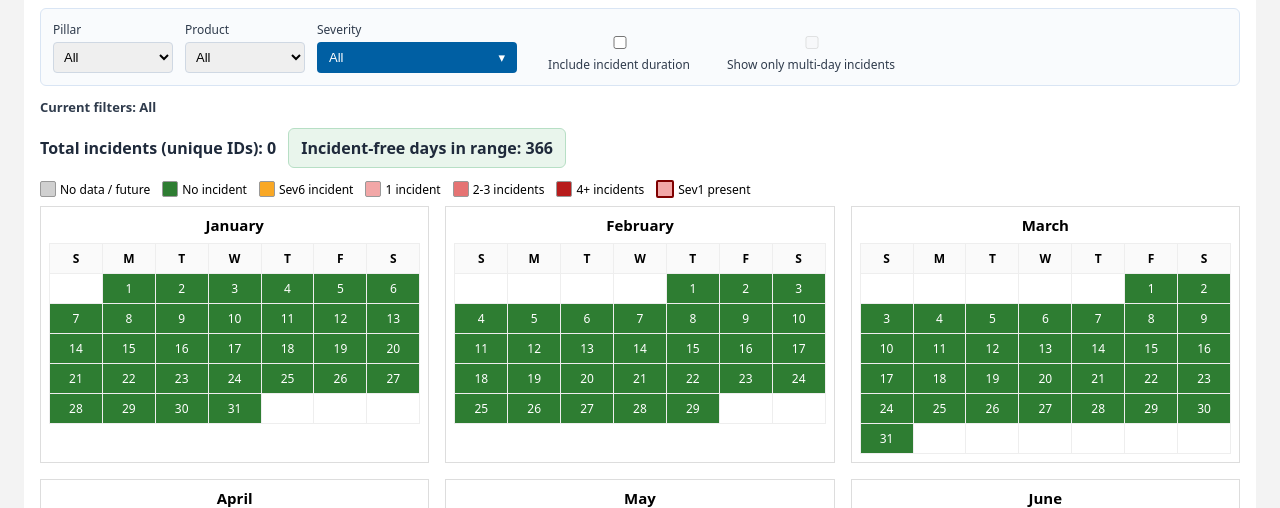
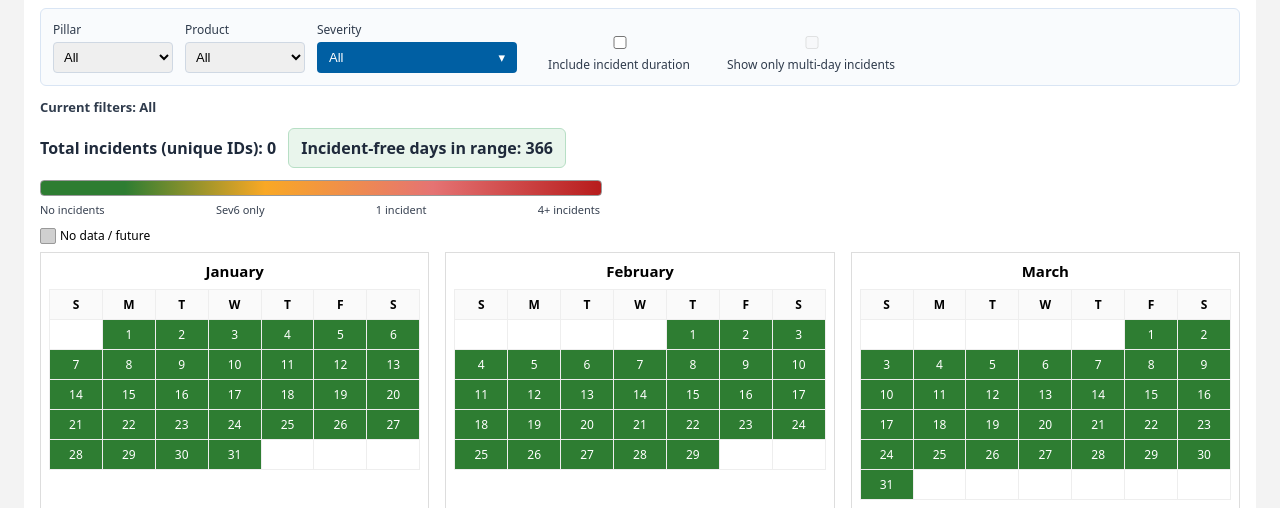
Before and after one commit to dsackr/incident-free-days, a Flask app: page /?view=yearly&year=2024&tab=incidents in a window 1280 px wide. Shown: the part 188-696 px from the top of the page. Run offline with Flask 3, Linux system fonts and the light colour scheme.

Commit message:
Fix incident links and refresh incident legend

```diff
--- a/app.py
+++ b/app.py
@@ -983,9 +983,6 @@ def render_dashboard(tab_override=None, show_config_tab=False):
             else:
                 intensity_class = "day-incident-light"
 
-            sev1_present = any(str(evt.get("severity")) == "1" for evt in day_events)
-            if sev1_present:
-                return f"{intensity_class} day-sev1-marker"
             return intensity_class
 
         return "day-ok" if day < today else "day-none"
@@ -1337,19 +1334,16 @@ def calendar_eink():
         if events:
             sev6_only = all(is_sev6(evt.get("severity")) for evt in events)
             if sev6_only:
-                return "sev6", False
+                return "sev6"
 
             count = len(events)
-            sev1_present = any(str(evt.get("severity")) == "1" for evt in events)
-
             if count >= 4:
-                return "heavy", sev1_present
+                return "heavy"
             if count >= 2:
-                return "medium", sev1_present
-            return "light", sev1_present
-
-        status = "ok" if day_obj < today else "none"
-        return status, False
+                return "medium"
+            return "light"
+
+        return "ok" if day_obj < today else "none"
 
     # Calendar grid
     cal = calendar.Calendar(firstweekday=calendar.SUNDAY)
@@ -1363,7 +1357,7 @@ def calendar_eink():
             y1 = y0 + cell_h
 
             if day.month == month:
-                status, sev1_present = classify_day(day)
+                status = classify_day(day)
                 fill_color = colors[status]
                 text_color = text_colors[status]
                 outline_color = (0, 0, 0)
@@ -1371,18 +1365,9 @@ def calendar_eink():
                 fill_color = (240, 240, 240)
                 text_color = (120, 120, 120)
                 outline_color = (180, 180, 180)
-                sev1_present = False
 
             # Cell fill and border
             draw.rectangle([x0, y0, x1, y1], fill=fill_color, outline=outline_color)
-
-            if sev1_present and day.month == month:
-                inset = 4
-                draw.rectangle(
-                    [x0 + inset, y0 + inset, x1 - inset, y1 - inset],
-                    outline=(127, 0, 0),
-                    width=3,
-                )
 
             # Day number in top-left of cell
             if day.month == month:
--- a/static/styles.css
+++ b/static/styles.css
@@ -103,6 +103,49 @@ h1 {
     font-size: 12px;
 }
 
+.incident-legend {
+    flex-direction: column;
+    align-items: flex-start;
+    gap: 10px;
+}
+
+.legend-gradient {
+    display: flex;
+    flex-direction: column;
+    gap: 6px;
+    width: 100%;
+    max-width: 560px;
+}
+
+.legend-gradient-bar {
+    width: 100%;
+    height: 14px;
+    border-radius: 4px;
+    background: linear-gradient(
+        90deg,
+        #2e7d32 0%,
+        #2e7d32 15%,
+        #f9a825 40%,
+        #e57373 70%,
+        #b71c1c 100%
+    );
+    border: 1px solid #999;
+}
+
+.legend-gradient-labels {
+    display: flex;
+    justify-content: space-between;
+    font-size: 11px;
+    color: #374151;
+}
+
+.legend-row {
+    display: flex;
+    flex-wrap: wrap;
+    gap: 12px;
+    align-items: center;
+}
+
 .legend-item {
     display: flex;
     align-items: center;
@@ -134,11 +177,6 @@ h1 {
 
 .legend-red {
     background: #b71c1c;
-}
-
-.legend-sev1-marker {
-    background: #f2a7a7;
-    border: 2px solid #7f0000;
 }
 
 .legend-yellow {
@@ -730,11 +768,6 @@ h1 {
     transform: scale(1.02);
 }
 
-.day-sev1-marker {
-    border: 2px solid #7f0000;
-    box-sizing: border-box;
-}
-
 .empty {
     background: #ffffff;
     border: none;
--- a/static/tabs.js
+++ b/static/tabs.js
@@ -105,8 +105,10 @@ document.addEventListener("DOMContentLoaded", function () {
                     const label = inc.inc_number || "Incident";
                     if (!inc.inc_number) return label;
 
+                    const incidentId = inc.inc_number.replace(/^INC-/i, "");
+                    const idForUrl = incidentId || inc.inc_number;
                     const url = `https://app.incident.io/myfrontline/incidents/${encodeURIComponent(
-                        inc.inc_number
+                        idForUrl
                     )}`;
                     return `<a class="incident-link" href="${url}" target="_blank" rel="noopener noreferrer">${label}</a>`;
                 };
--- a/templates/index.html
+++ b/templates/index.html
@@ -168,28 +168,21 @@
                 </div>
 
                 <div id="incident-calendar-export">
-                    <div class="legend">
-                        <span class="legend-item">
-                            <span class="legend-color legend-grey"></span> No data / future
-                        </span>
-                        <span class="legend-item">
-                            <span class="legend-color legend-green"></span> No incident
-                        </span>
-                        <span class="legend-item">
-                            <span class="legend-color legend-yellow"></span> Sev6 incident
-                        </span>
-                        <span class="legend-item">
-                            <span class="legend-color legend-red-light"></span> 1 incident
-                        </span>
-                        <span class="legend-item">
-                            <span class="legend-color legend-red-medium"></span> 2-3 incidents
-                        </span>
-                        <span class="legend-item">
-                            <span class="legend-color legend-red"></span> 4+ incidents
-                        </span>
-                        <span class="legend-item">
-                            <span class="legend-color legend-sev1-marker"></span> Sev1 present
-                        </span>
+                    <div class="legend incident-legend">
+                        <div class="legend-gradient" aria-label="Incident intensity scale">
+                            <div class="legend-gradient-bar" aria-hidden="true"></div>
+                            <div class="legend-gradient-labels" aria-hidden="true">
+                                <span>No incidents</span>
+                                <span>Sev6 only</span>
+                                <span>1 incident</span>
+                                <span>4+ incidents</span>
+                            </div>
+                        </div>
+                        <div class="legend-row">
+                            <span class="legend-item">
+                                <span class="legend-color legend-grey"></span> No data / future
+                            </span>
+                        </div>
                     </div>
 
                     <div class="months-grid {% if incident_months|length == 1 %}single-column{% endif %}">
```
